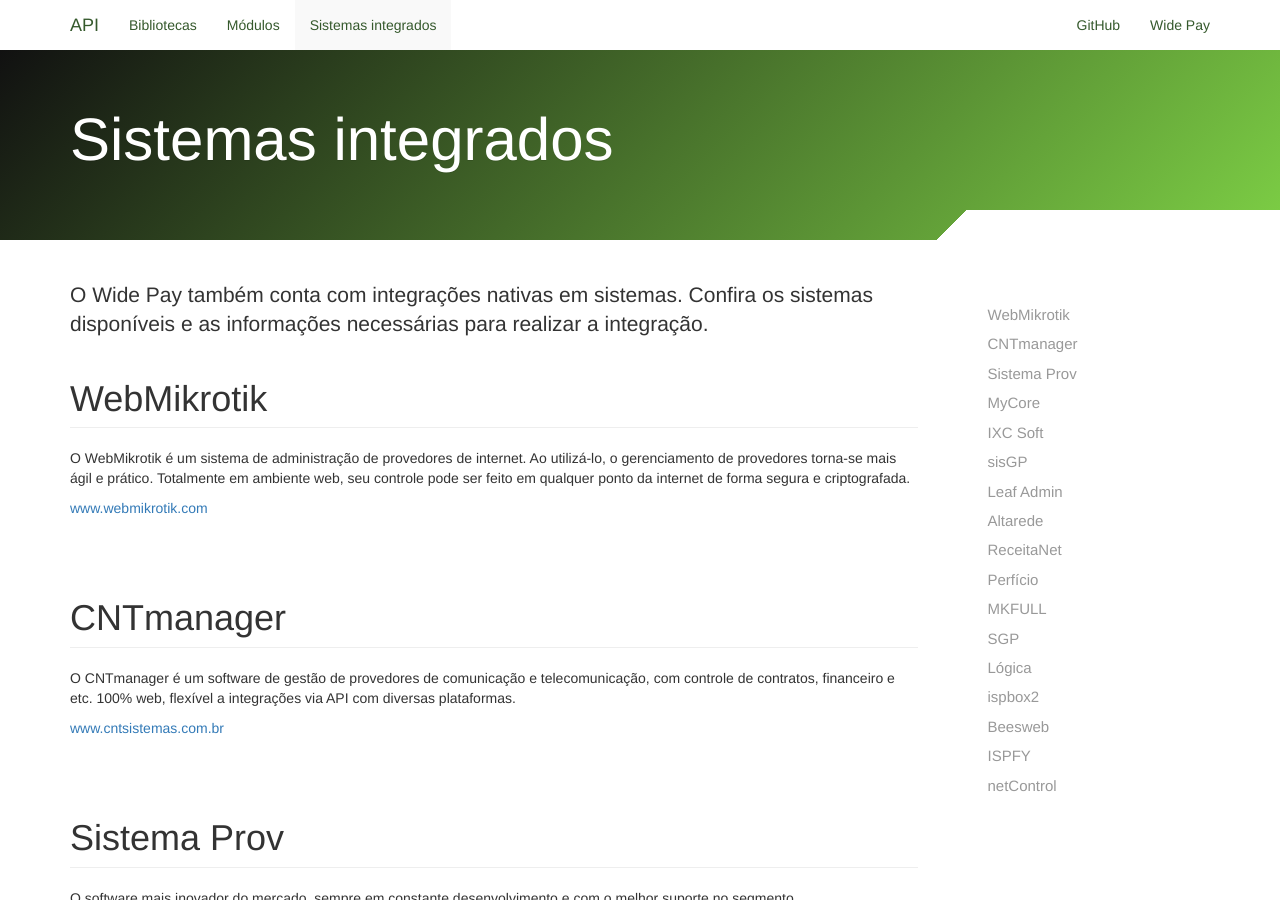
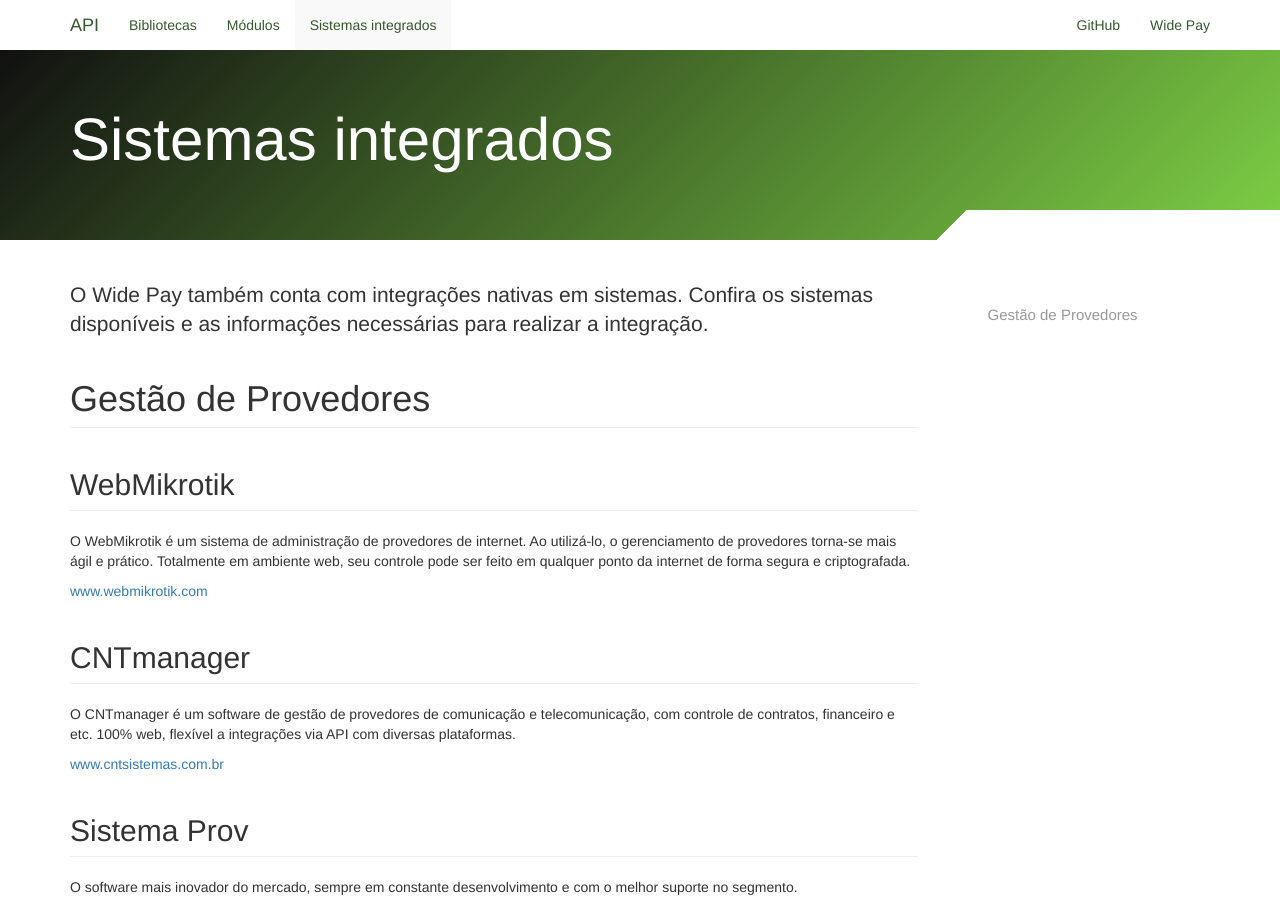
Before and after one commit to widepay/api, a Jekyll site: the page built from docs/sistemas.html, in a window 1280 px wide and 900 px high. Built offline with Jekyll 4.4.1, drawn with Linux system fonts in a browser that asks for light colours; nearby versions of some CDN libraries.

Commit message:
Update sistemas.html

```diff
--- a/docs/sistemas.html
+++ b/docs/sistemas.html
@@ -7,119 +7,73 @@ title: Sistemas integrados
 
   <p class="lead">O Wide Pay também conta com integrações nativas em sistemas. Confira os sistemas disponíveis e as informações necessárias para realizar a integração.</p>
 
-  <h1 id="webmikrotik" class="page-header">WebMikrotik</h1>
+  <h1 id="geral" class="page-header">Gestão de Provedores</h1>
+
+  <h2 id="webmikrotik" class="page-header">WebMikrotik</h2>
   <p>O WebMikrotik é um sistema de administração de provedores de internet. Ao utilizá-lo, o gerenciamento de provedores torna-se mais ágil e prático. Totalmente em ambiente web, seu controle pode ser feito em qualquer ponto da internet de forma segura e criptografada.</p>
   <a href="http://www.webmikrotik.com" target="_blank">www.webmikrotik.com</a>
 
-</section>
-<section class="bs-docs-section">
-
-  <h1 id="CNTmanager" class="page-header">CNTmanager</h1>
+  <h2 id="CNTmanager" class="page-header">CNTmanager</h2>
   <p>O CNTmanager é um software de gestão de provedores de comunicação e telecomunicação, com controle de contratos, financeiro e etc. 100% web, flexível a integrações via API com diversas plataformas.</p>
   <a href="http://www.cntsistemas.com.br" target="_blank">www.cntsistemas.com.br</a>
 
-</section>
-<section class="bs-docs-section">
-
-  <h1 id="Sistema Prov" class="page-header">Sistema Prov</h1>
+  <h2 id="Sistema Prov" class="page-header">Sistema Prov</h2>
   <p>O software mais inovador do mercado, sempre em constante desenvolvimento e com o melhor suporte no segmento.</p>
   <a href="http://www.provmk.com.br" target="_blank">www.provmk.com.br</a>
 
-</section>
-<section class="bs-docs-section">
-
-  <h1 id="MyCore" class="page-header">MyCore</h1>
+  <h2 id="MyCore" class="page-header">MyCore</h2>
   <p>O Sistema de Gestão de ISP da MyCore traz uma interface simples e intuitiva, promovendo um novo conceito de integração entre Help Desk, técnico, clientes e estoque através da ferramenta FieldLink.</p>
   <a href="http://www.mycore.com.br" target="_blank">www.mycore.com.br</a>
 
-</section>
-<section class="bs-docs-section">
-
-  <h1 id="IXC Soft" class="page-header">IXC Soft</h1>
+  <h2 id="IXC Soft" class="page-header">IXC Soft</h2>
   <p>IXC Provedor é a solução completa para gestão de provedores de internet. Elimine falhas de comunicação. Agregue funcionalidades e personalize regras e funções específicas para otimizar processos.</p>
   <a href="http://www.ixcsoft.com.br" target="_blank">www.ixcsoft.com.br</a>
 
-</section>
-<section class="bs-docs-section">
-
-  <h1 id="sisGP" class="page-header">sisGP</h1>
+  <h2 id="sisGP" class="page-header">sisGP</h2>
   <p>O sisGP é um ERP completo para seu provedor, além de fazer o controle de cobranças, bloqueios e desbloqueios, ele ainda faz: Gestão de Estoque, Ordens de Serviço, NF Telecom (21/22), e muitas outras coisas.</p>
   <a href="http://www.sisgp.com.br" target="_blank">www.sisgp.com.br</a>
 
-</section>
-<section class="bs-docs-section">
-
-  <h1 id="Leaf Admin" class="page-header">Leaf Admin</h1>
+  <h2 id="Leaf Admin" class="page-header">Leaf Admin</h2>
   <p>Integre todos os setores da sua ISP em um único sistema para melhor gestão e organização da sua empresa. Uma solução completa para todo provedor de internet.</p>
   <a href="http://www.leaftecnologia.com.br" target="_blank">www.leaftecnologia.com.br</a>
 
-</section>
-<section class="bs-docs-section">
-
-  <h1 id="Altarede" class="page-header">Altarede</h1>
+  <h2 id="Altarede" class="page-header">Altarede</h2>
   <p>Altarede é um Sistema de gestão para provedores, completo e fácil. Possui uma grande oferta de módulos, Apps e integrações com todo tipo de ferramentas para telecom. Suporte muito bem recomendado.</p>
   <a href="http://www.altaredesistemas.com.br" target="_blank">www.altaredesistemas.com.br</a>
 
-</section>
-<section class="bs-docs-section">
-
-  <h1 id="ReceitaNet" class="page-header">ReceitaNet</h1>
+  <h2 id="ReceitaNet" class="page-header">ReceitaNet</h2>
   <p>Modular, sistema desenvolvido e evoluindo constantemente. Acompanhando as tendências e as demandas crescentes do mercado de provedores de internet.</p>
   <a href="http://www.receitanet.net" target="_blank">www.receitanet.net</a>
 
-</section>
-<section class="bs-docs-section">
-
-  <h1 id="Perfício" class="page-header">Perfício</h1>
+  <h2 id="Perfício" class="page-header">Perfício</h2>
   <p>O Perficio é um sistema gerenciador de provedor em nuvem que automatiza a operação dos seus mikrotiks, emite carnês, boletos, notas, faz bloqueio automático de inadimplentes, controla ordens de serviço, estoques, atendimentos e ajuda na gestão financeira.</p>
   <a href="http://www.perficio.com.br" target="_blank">www.perficio.com.br</a>
 
-</section>
-<section class="bs-docs-section">
-
-  <h1 id="MKFULL" class="page-header">MKFULL</h1>
+  <h2 id="MKFULL" class="page-header">MKFULL</h2>
   <p>Nascido em 2016, o MKFULL combina automação de tarefas, interface de fácil aprendizado e mobilidade para que o provedor possa resolver todos os desafios do dia a dia de forma simples e fácil.</p>
   <a href="http://www.mkfull.com.br" target="_blank">www.mkfull.com.br</a>
 
-</section>
-<section class="bs-docs-section">
-
-  <h1 id="SGP" class="page-header">SGP</h1>
+  <h2 id="SGP" class="page-header">SGP</h2>
   <p>Sistema de gestão de provedor de internet</p>
   <a href="http://sgp8.hospedagemdesites.ws" target="_blank">sgp8.hospedagemdesites.ws</a>
 
-</section>
-<section class="bs-docs-section">
-
-  <h1 id="Lógica" class="page-header">Lógica</h1>
+  <h2 id="Lógica" class="page-header">Lógica</h2>
   <p>Sistema de gestão de provedor de internet</p>
   <a href="http://www.logicasistemas.com.br" target="_blank">www.logicasistemas.com.br</a>
 
-</section>
-<section class="bs-docs-section">
-
-  <h1 id="ispbox2" class="page-header">ispbox2</h1>
+  <h2 id="ispbox2" class="page-header">ispbox2</h2>
   <p>Sistema de gestão de provedor de internet</p>
   <a href="http://www.duobox.com.br" target="_blank">www.duobox.com.br</a>
 
-</section>
-<section class="bs-docs-section">
-
-  <h1 id="Beesweb" class="page-header">Beesweb</h1>
+  <h2 id="Beesweb" class="page-header">Beesweb</h2>
   <p>Conhecendo as necessidades dos Provedores de Internet desenvolvemos a Beesweb com objetivo de trazer uma Plataforma Completa com desenvolvimento constante atendendo cada vez mais a sua necessidade. Conte com o nosso suporte sempre que precisar!</p>
   <a href="http://www.beesweb.com.br" target="_blank">www.beesweb.com.br</a>
 
-</section>
-<section class="bs-docs-section">
-
-  <h1 id="ISPFY" class="page-header">ISPFY</h1>
+  <h2 id="ISPFY" class="page-header">ISPFY</h2>
   <p>Sistema de gestão de provedor de internet</p>
   <a href="http://www.ispfy.com.br" target="_blank">www.ispfy.com.br</a>
 
-</section>
-<section class="bs-docs-section">
-
-  <h1 id="netControl" class="page-header">netControl</h1>
+  <h2 id="netControl" class="page-header">netControl</h2>
   <p>Sistema de gestão de provedor de internet</p>
   <a href="http://www.pixelmidia.com.br" target="_blank">www.pixelmidia.com.br</a>
 
```
